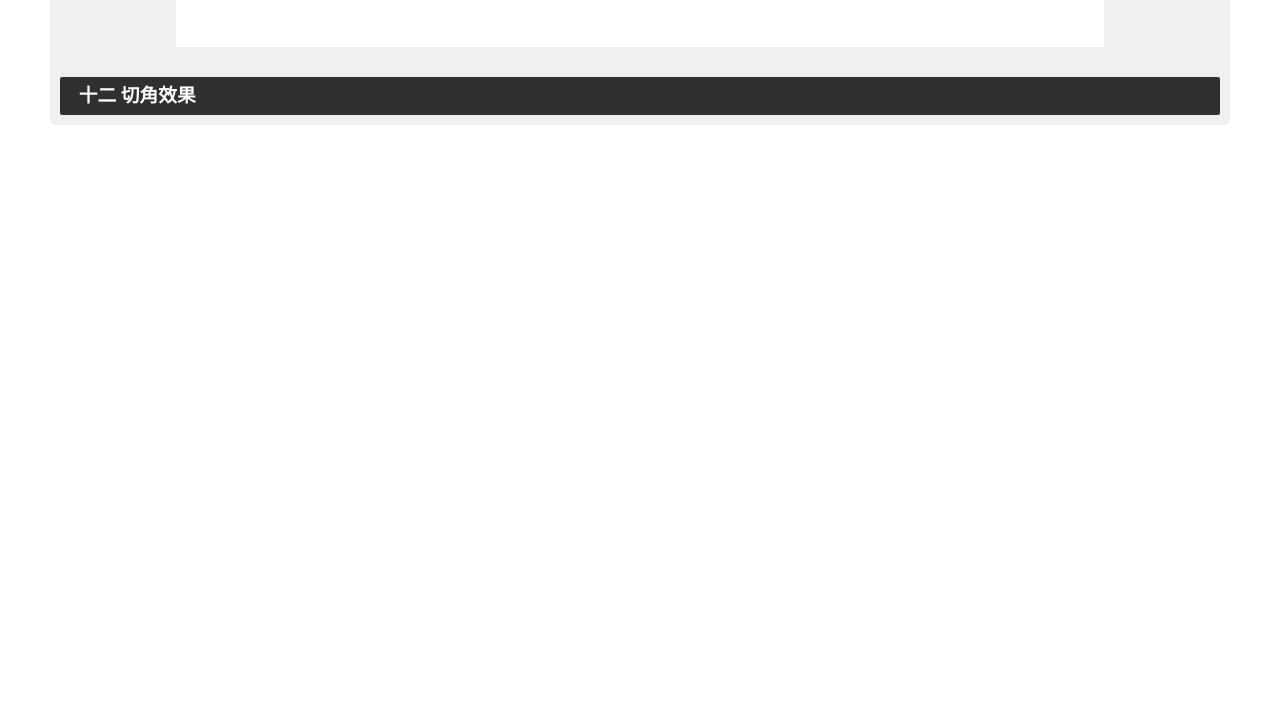
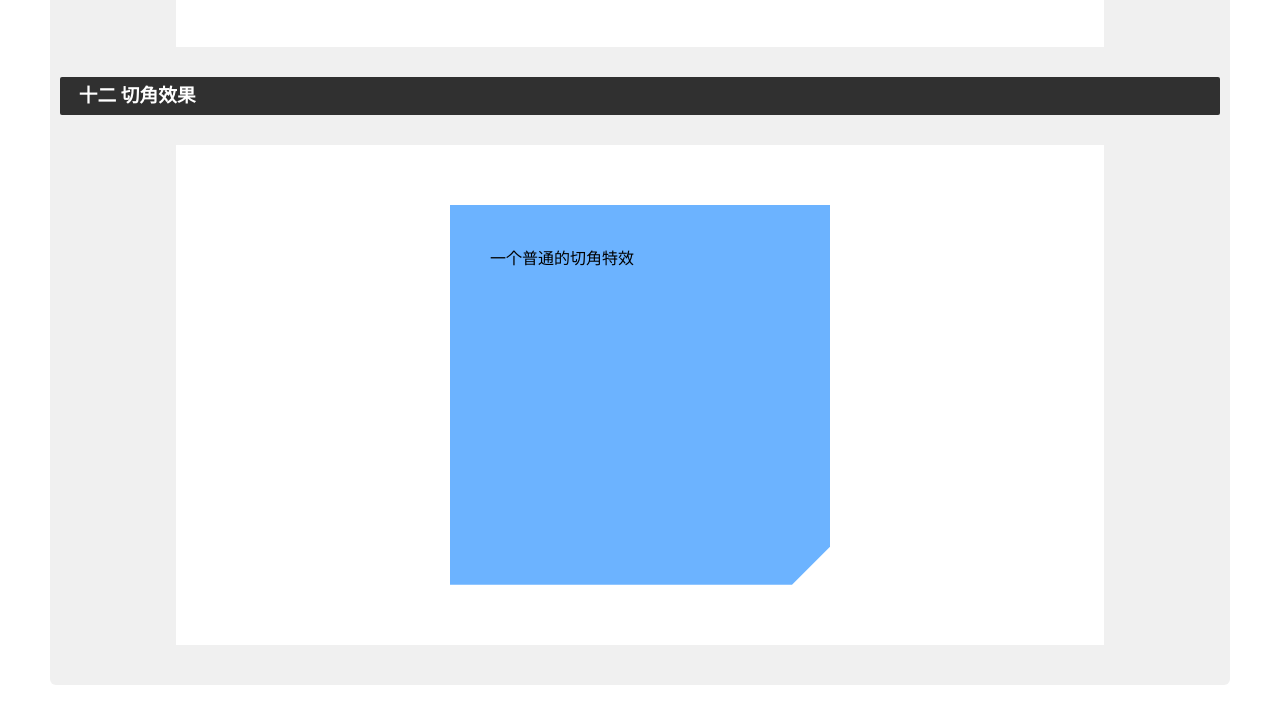
Before and after one commit to NierJerome/CSSrevelation, a plain HTML site: page src/index.html in a window 1280 px wide. Shown: the part 5173-5896 px from the top of the page. Before the commit the page ends 5391 px from the top, so only its background shows below. Drawn offline with Linux system fonts and the light colour scheme.

Commit message:
第三-part-2

```diff
--- a/includes/chapter3/style.css
+++ b/includes/chapter3/style.css
@@ -96,9 +96,23 @@
   width: 400px;
   height: 400px;
   clip-path: polygon(50% 0, 100% 50%, 50% 100%, 0 50%);
-  transition: clip-path .3s;
+  transition: clip-path 0.3s;
 }
 
 .lozenge_2:hover {
   clip-path: polygon(0 0, 100% 0, 100% 100%, 0 100%);
 }
+
+.cutCorner {
+  padding: 40px;
+  width: 300px;
+  height: 300px;
+  background: #6CB3FF;
+  /* background: #6CB3FF linear-gradient(135deg, transparent 90%, white 0); */
+  clip-path: polygon(0 0, 100% 0, 100% 90%, 90% 100%, 0 100%);
+  transition: clip-path .3s;
+}
+
+.cutCorner:hover {
+  clip-path: polygon(0 0, 100% 0, 100% 100%, 100% 100%, 0 100%);
+}
--- a/src/index.html
+++ b/src/index.html
@@ -52,6 +52,9 @@
           <div class="lozenge_2 flex justify-center align-center"><img src="/assets/images/OIP.jpg" alt=""></div>
         </figure>
         <h3>十二 切角效果</h3>
+        <figure class="flex justify-center align-center">
+          <div class="cutCorner">一个普通的切角特效</div>
+        </figure>
       </section>
     </article>
   </body>
```
Also changed, not shown: 1 other file.
